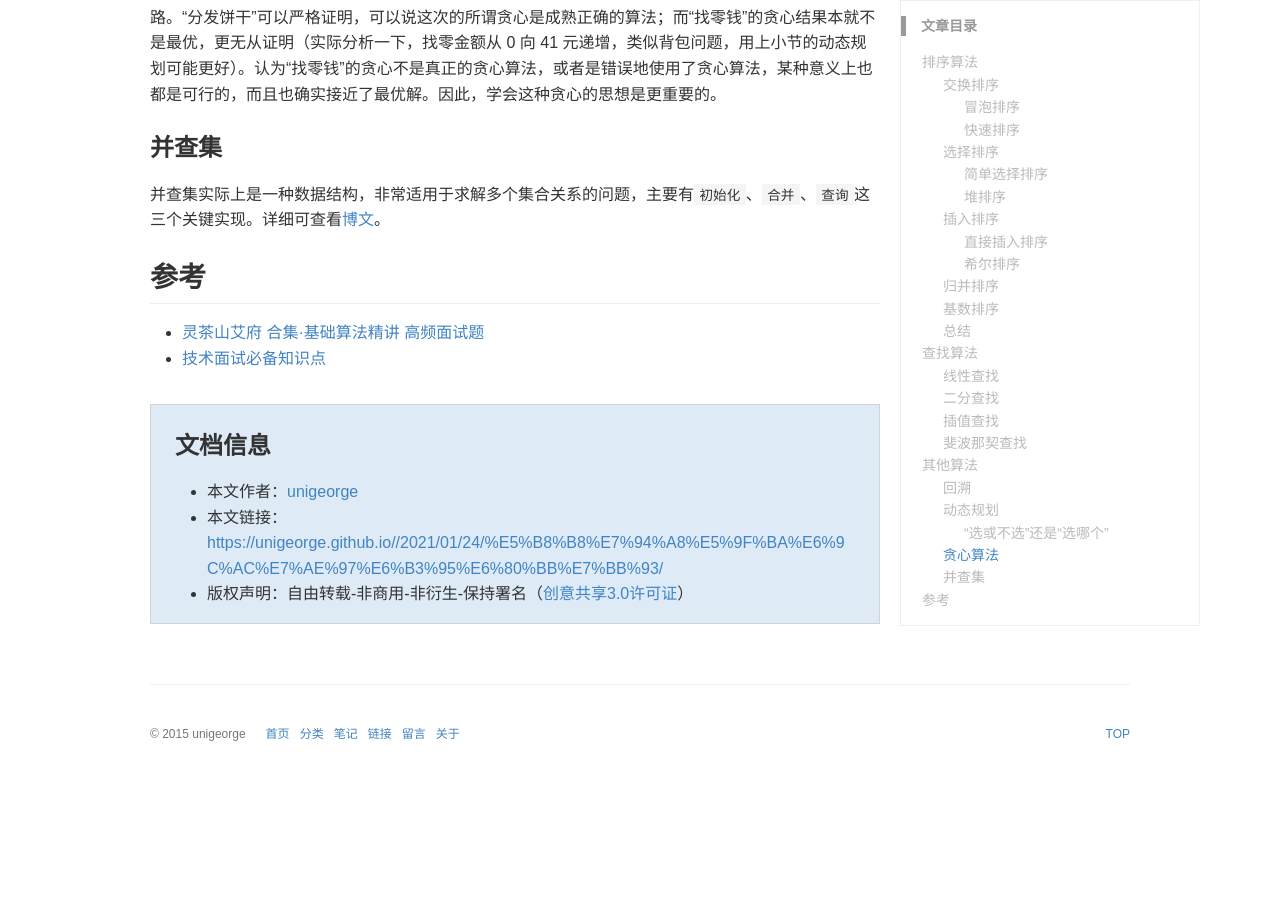
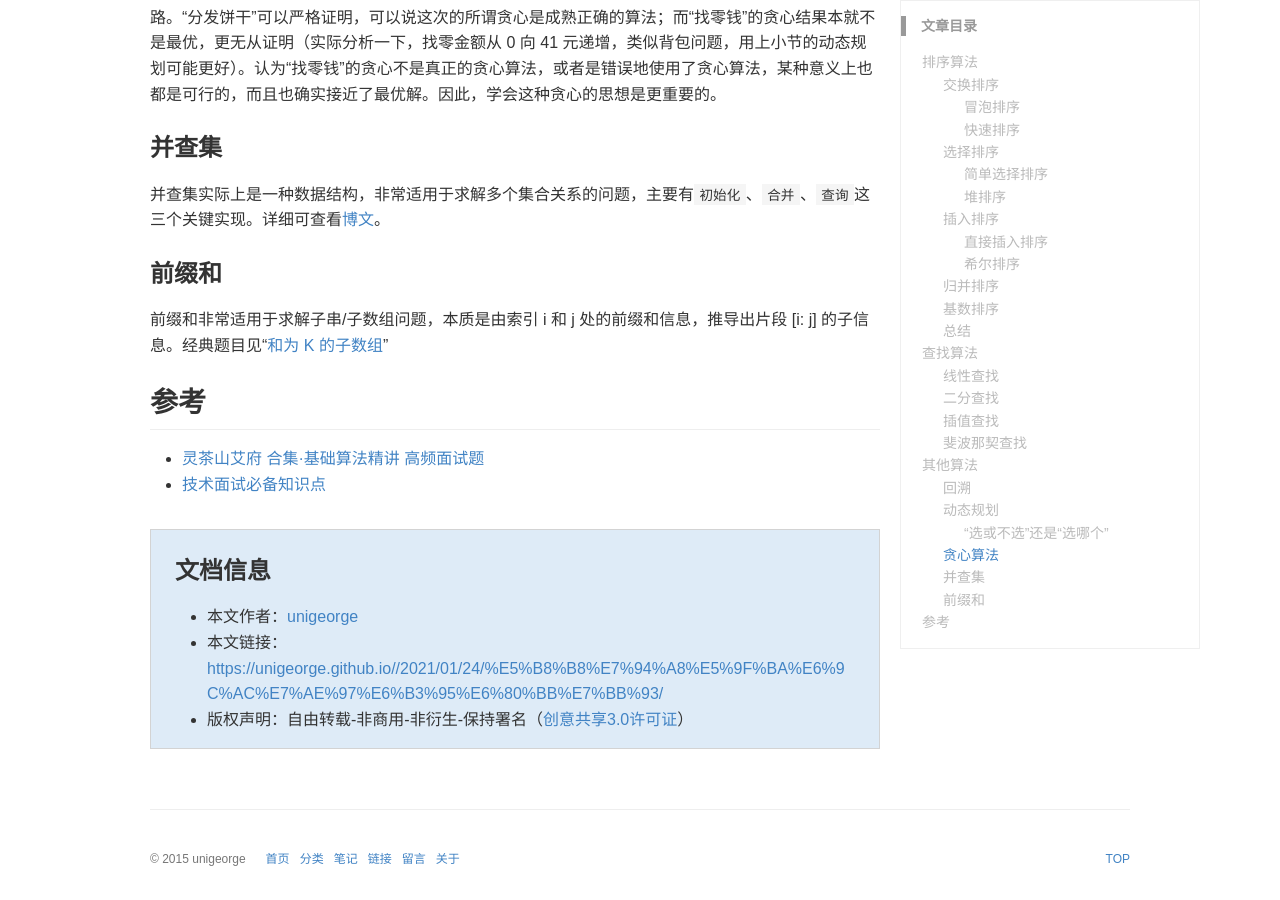
Before and after one commit to unigeorge/unigeorge.github.io, a Jekyll site: the page built from _posts/2021-01-24-常用基本算法总结.md, in a window 1280 px wide and 900 px high, scrolled down 12659 px. Built offline with Jekyll 4.4.1, drawn with Linux system fonts in a browser that asks for light colours; some web fonts are replaced; a style sheet for code colours, icons or effects is not loaded; before the commit the page ends 13442 px from its top, so only the background shows below that; some of the changed text lies outside the part shown.

Commit message:
Update 2021-01-24-常用基本算法总结.md

```diff
--- a/_posts/2021-01-24-常用基本算法总结.md
+++ b/_posts/2021-01-24-常用基本算法总结.md
@@ -541,6 +541,10 @@ class Solution {
 
 并查集实际上是一种数据结构，非常适用于求解多个集合关系的问题，主要有`初始化`、`合并`、`查询`这三个关键实现。详细可查看[博文](https://zhuanlan.zhihu.com/p/93647900)。
 
+### 前缀和
+
+前缀和非常适用于求解子串/子数组问题，本质是由索引 i 和 j 处的前缀和信息，推导出片段 [i: j] 的子信息。经典题目见“[和为 K 的子数组](https://leetcode.cn/problems/subarray-sum-equals-k/description/)”
+
 ## 参考
 
 - [灵茶山艾府 合集·基础算法精讲 高频面试题](https://space.bilibili.com/206214/channel/collectiondetail?sid=842776&ctype=0)
```
